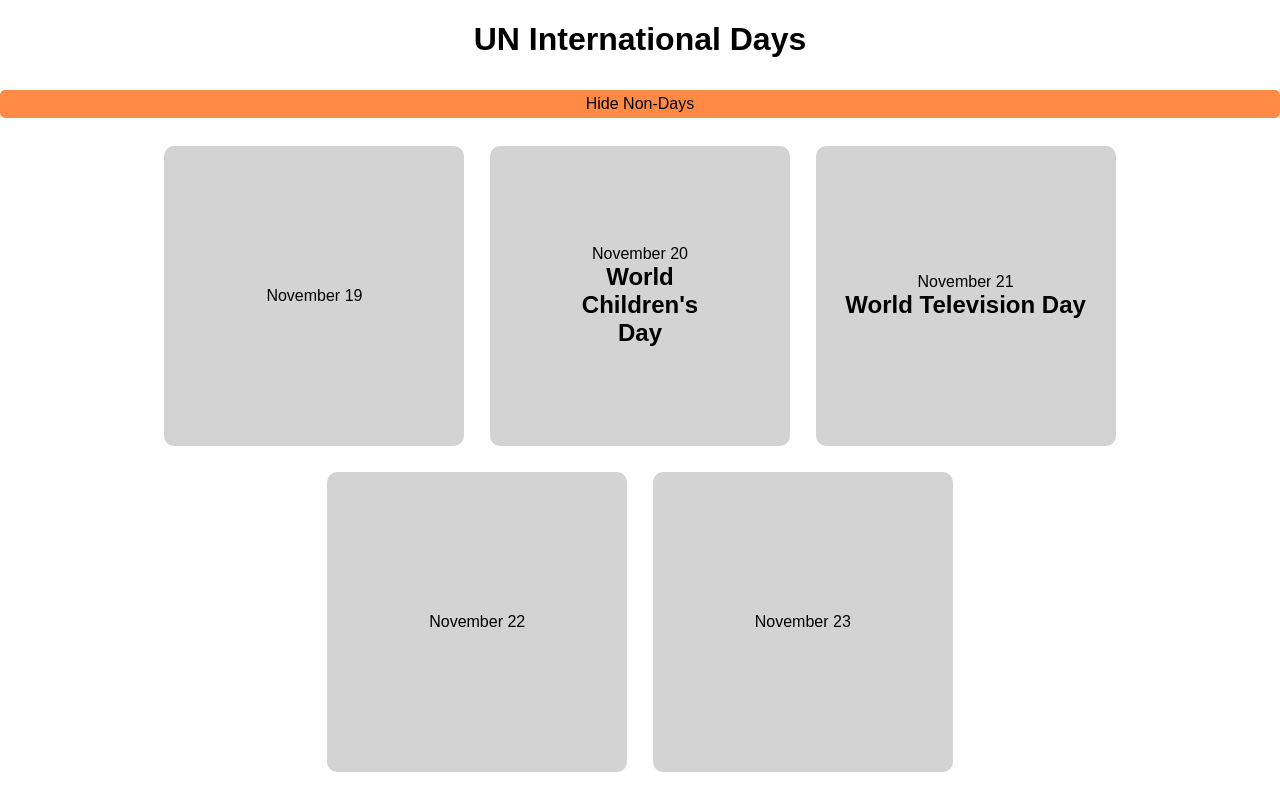
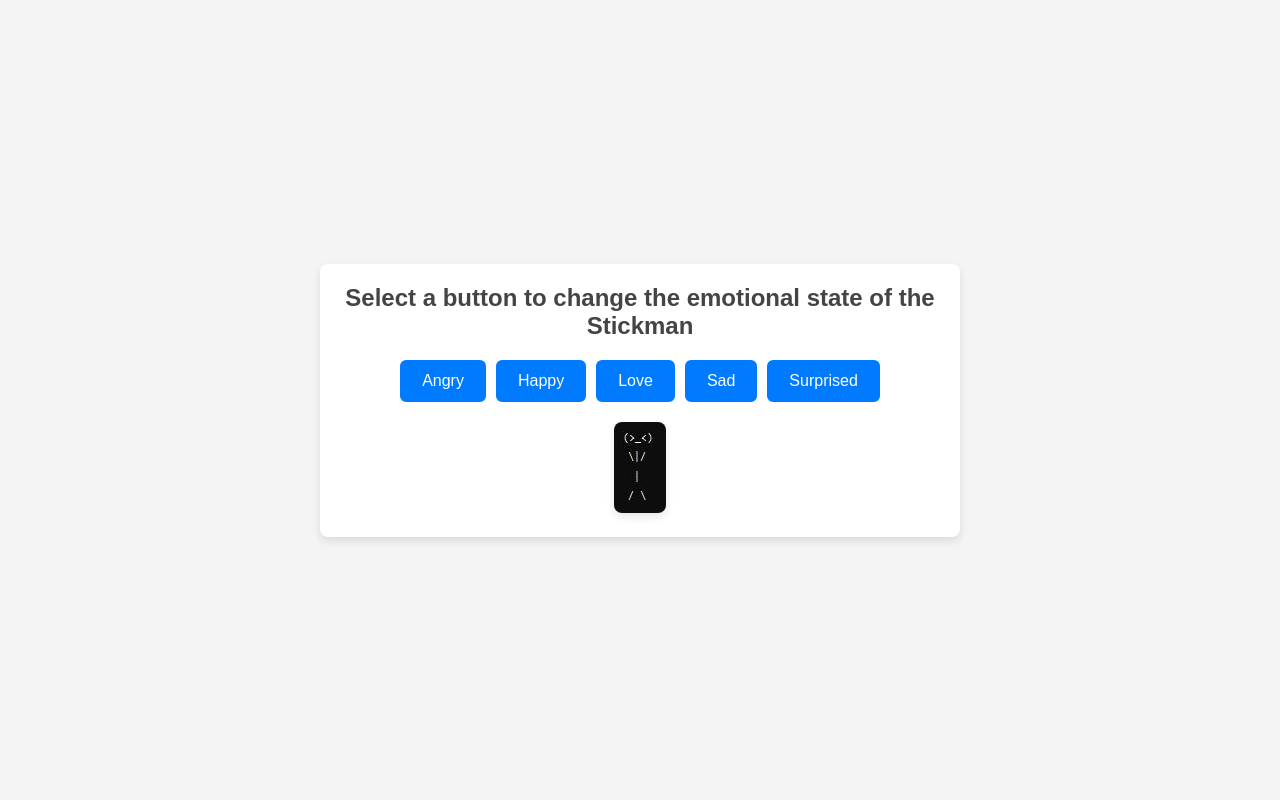
Before and after one commit to esk205/NMED3520_Exercise_3, a plain HTML site: page index.html in a window 1280 px wide. Drawn offline with nearby package versions, Linux system fonts and the light colour scheme.

Commit message:
Change: Completely reworking all code and files

```diff
--- a/css/style.css
+++ b/css/style.css
@@ -1,74 +1,94 @@
 * {
+    margin: 0;
+    padding: 0;
     box-sizing: border-box;
-}
-img {
-    max-width: 100%;
-}
-body {
-    margin: 0;
-    text-align: center;
-    font-family: arial, sans-serif;
-    min-height: 100vh;
+  }
+
+  body {
+    font-family: 'Arial', sans-serif;
+    background-color: #f4f4f4;
+    color: #333;
     display: flex;
-    flex-direction: column;
-}
-.wrap {
-    margin: auto;
-    display: flex;
-    flex-wrap: wrap;
-    justify-content: center;
-}
-.box {
-    background-color: lightgrey;
-    min-width: 300px;
-    min-height: 300px;
-    width: 18vw;
-    height: 18vw;
-    margin: 1vw;
-    padding: 25px;
-    border-radius: 10px;
-
-    /* aligns text (and anything else) in the middle of the box */
-    display: flex;
-    flex-direction: column;
     justify-content: center;
     align-items: center;
-}
-.box h2 {
-    font-size: 1.5em;
-    margin: 0;
-    font-weight: bold;
+    height: 100vh;
+  }
+
+  .wrap {
+    display: flex;
+    justify-content: center;
+    align-items: center;
+    flex-direction: column;
+    padding: 20px;
+    background: #fff;
+    border-radius: 8px;
+    box-shadow: 0 4px 8px rgba(0, 0, 0, 0.1);
+  }
+
+  .box {
+    text-align: center;
+    max-width: 600px;
+    width: 100%;
+  }
+
+  h2 {
+    font-size: 1.5rem;
+    margin-bottom: 20px;
+    color: #444;
+  }
+
+  .buttons {
+    display: flex;
+    justify-content: center;
+    gap: 10px;
+    margin-bottom: 20px;
+  }
+
+  button {
+    padding: 10px 20px;
+    font-size: 1rem;
+    border: 2px solid #007bff;
+    background-color: #007bff;
+    color: #fff;
+    border-radius: 6px;
     cursor: pointer;
-}
-a {
+    transition: all 0.3s ease;
+  }
+
+  button:hover {
+    background-color: #0056b3;
+    border-color: #0056b3;
+    transform: translateY(-2px);
+  }
+
+  button:active {
+    background-color: #004085;
+    transform: translateY(0);
+  }
+
+  button:focus {
+    outline: none;
+  }
+
+  .image-container {
+    margin-top: 20px;
+  }
+
+  #displayed-image {
+    max-width: 100%;
+    height: auto;
+    border-radius: 8px;
+    box-shadow: 0 4px 8px rgba(0, 0, 0, 0.1);
+  }
+
+  #hide-days {
+    display: inline-block;
+    margin-top: 20px;
+    font-size: 1rem;
+    color: #007bff;
     text-decoration: none;
-    color: black;
-    display: inline-block;
-    background-color: #ff8a46;
-    padding: 5px 10px;
-    border-radius: 5px;
-    margin-top: 10px;
-}
+  }
 
-/* add the 'drive' class to the bus image if you want the bus to have a little driving animation */
-.drive {
-    animation-name: drive;
-    animation-duration: 1s;
-    animation-iteration-count: infinite;
-}
-@keyframes drive {
-    0% {
-        transform: translateX(0);
-    }
-    50% {
-        transform: translateX(2px);
-    }
-    100% {
-        transform: translateX(0);
-    }
-}
-
-.wcd-bkg{
-    background-image: url(../imgs/wcd.png);
-    background-size: cover;
-}
+  #hide-days:hover {
+    text-decoration: underline;
+  }
--- a/index.html
+++ b/index.html
@@ -1,25 +1,29 @@
 <!DOCTYPE html>
-<html>
+<html lang="en">
+<head>
+  <meta charset="UTF-8">
+  <meta name="viewport" content="width=device-width, initial-scale=1.0">
+  <title>Stickman's Emotional Expressions!</title>
+  <link rel="stylesheet" href="css/style.css">
+</head>
+<body>
+  <div class="wrap">
+    <div class="box">
+      <h2> Select a button to change the emotional state of the Stickman</h2>
+      <div class="buttons">
+        <button class="image-btn" data-image="imgs/angry.JPG">Angry</button>
+        <button class="image-btn" data-image="imgs/happy.JPG">Happy</button>
+        <button class="image-btn" data-image="imgs/love.JPG">Love</button>
+        <button class="image-btn" data-image="imgs/sad.JPG">Sad</button>
+        <button class="image-btn" data-image="imgs/surprised.JPG">Surprised</button>
+      </div>
+      <div class="image-container">
+        <img id="displayed-image" src="imgs/angry.JPG" alt="imgs/angry.JPG" />
+      </div>
+    </div>
+  </div>
 
-<head>
-    <meta charset="UTF-8">
-    <title>JavaScript and jQuery Practice</title>
-    <link rel="stylesheet" href="css/style.css">
-</head>
-
-<body>
-    <h1>UN International Days</h1>
-    <a href="#!" id="hide-days"> Hide Non-Days </a>
-    <section class="wrap">
-        <div class="box" id="num-19">November 19</div>
-        <div class="box" id="num-20">November 20</div>
-        <div class="box" id="num-21">November 21</div>
-        <div class="box" id="num-22">November 22</div>
-        <div class="box" id="num-23">November 23</div>
-    </section>
-    <!-- don't forget to add the JavaScript files -->
-    <script   src="https://code.jquery.com/jquery-3.7.1.min.js"   integrity="sha256-/JqT3SQfawRcv/BIHPThkBvs0OEvtFFmqPF/lYI/Cxo="   crossorigin="anonymous"></script>
-    <script src = 'js/scripts.js'></script>
+  <script src="https://code.jquery.com/jquery-3.7.1.min.js" integrity="sha256-/JqT3SQfawRcv/BIHPThkBvs0OEvtFFmqPF/lYI/Cxo=" crossorigin="anonymous"></script>
+  <script src="js/scripts.js"></script>
 </body>
-
 </html>
--- a/js/scripts.js
+++ b/js/scripts.js
@@ -1,79 +1,11 @@
-console.log("bonjour")
+$(document).ready(function() {
+    $('.image-btn').on('click', function() {
+      var imagePath = $(this).data('image');
 
-console.log("ok")
+      $('#displayed-image').attr('src', imagePath);
 
+      $('.image-btn').removeClass('selected');
 
-
-$("#num-20").append("<h2>World<br>Children's <br> Day</h2>")
-$("#num-20").addClass("wcd-bkg")
-
-$("#num-21").append("<h2>World Television Day</h2>")
-$("#num-21").css("background-image", "url(imgs/tv.jpeg)")
-$("#num-21").css("background-size", "cover")
-
-$("#num-25").append("<h2>International Day for the Elimination of Violence against Women</h2>")
-$("#num-25").css("background-image", "url(imgs/no-excuse.png)")
-$("#num-25").css("background-size", "cover")
-
-var y = "url(imgs/bus.png)"
-
-// Select the h2 element using jQuery
-const heading = $("#num-26")[0]; // Get the DOM element from the jQuery object
-
-// Create an image element
-const img = document.createElement("img");
-
-// Set the image source and other attributes
-img.src = y;
-
-// Insert the image before the h2 element
-heading.parentNode.insertBefore(img, heading);
-
-$("#num-26").append("<h2>World Sustainable Transport Day</h2>")
-$("#num-26").css("background-image", "url(imgs/bus.png)")
-$("#num-26").css("background-size", "cover")
-
-$(".box").on("click", addBorder);
-
-function addBorder() {
-    $(this).css("border", "2px solid black");
-}
-
-$("#num-19").on("click", function() {
-    console.log("clicked on box 19")
-    $(this).append("<h2>World Toilet Day</h2>")
-    $(this).css("background-image", "url(imgs/wtd.webp)")
-    $(this).css("background-size", "cover")
-    $(this).unbind("click")
-})
-
-$("#num-20").on("click", function() {
-    console.log("clicked on box 20")
-    $(this).append("<h2>World<br>Children's <br> Day</h2>")
-    $(this).addClass("wcd-bkg")
-    $(this).unbind("click")
-})
-
-var days = true;
-
-$("#hide-days").on("click", function() {
-    $("#num-22, #num-23, #num-24").fadeToggle(3000);
-    if(days == true) {
-        $(this).text("Show Non-Days")
-        days = false;
-    }
-    else{
-        $(this).text("Hide Non-Days")
-        days = true;
-    }
-})
-
-$(document).on("keypress", function (e) {
-    console.log(e.key)
-    if(e.key == "t"){
-        $("#num-21").html("November 21 <h3> World Television Day </h3>")
-    }
-    else if (e.key = "s"){
-        $("#num-21").html("November 30 <h1> World Sustainable Transportation Day</h1>")
-    }
-})
+      $(this).addClass('selected');
+    });
+  });
```
Also changed, not shown: imgs/angry.JPG (added), imgs/happy.JPG (added), imgs/love.JPG (added), imgs/sad.JPG (added), imgs/surprised.JPG (added).
